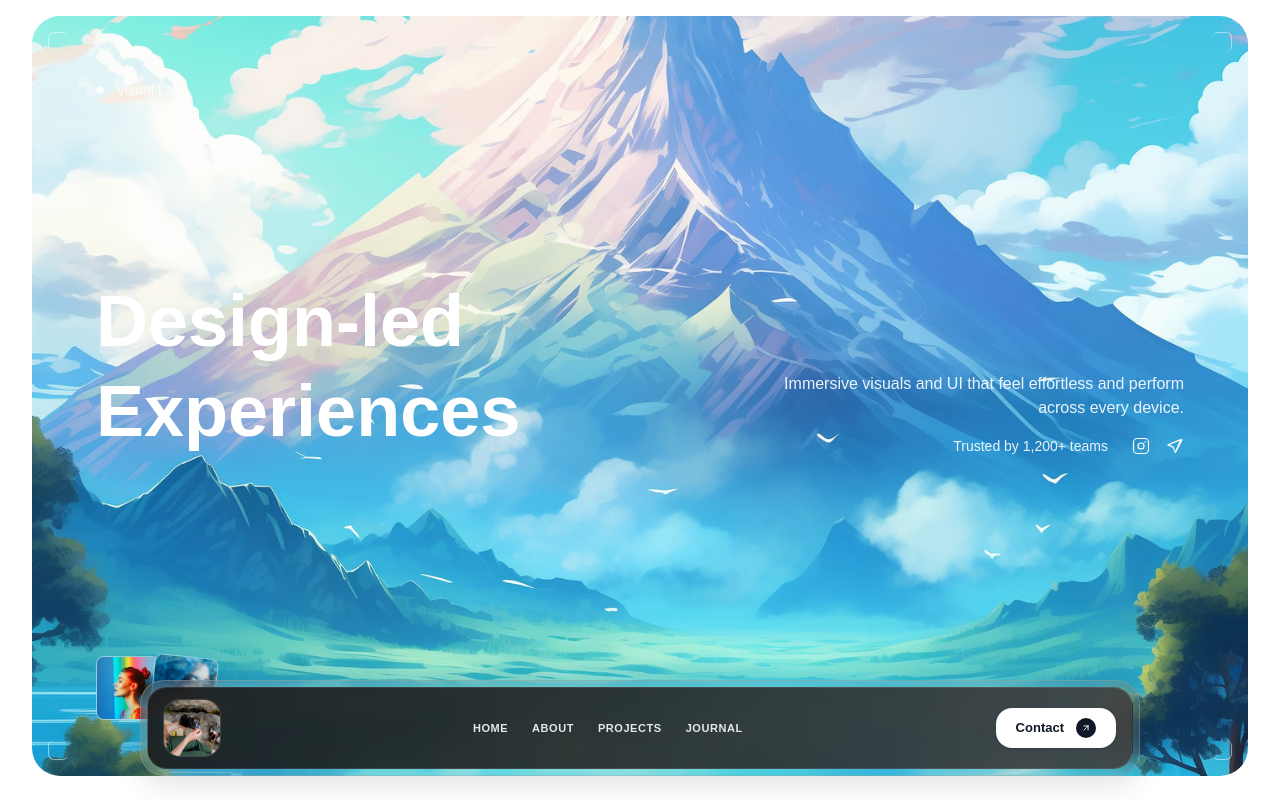
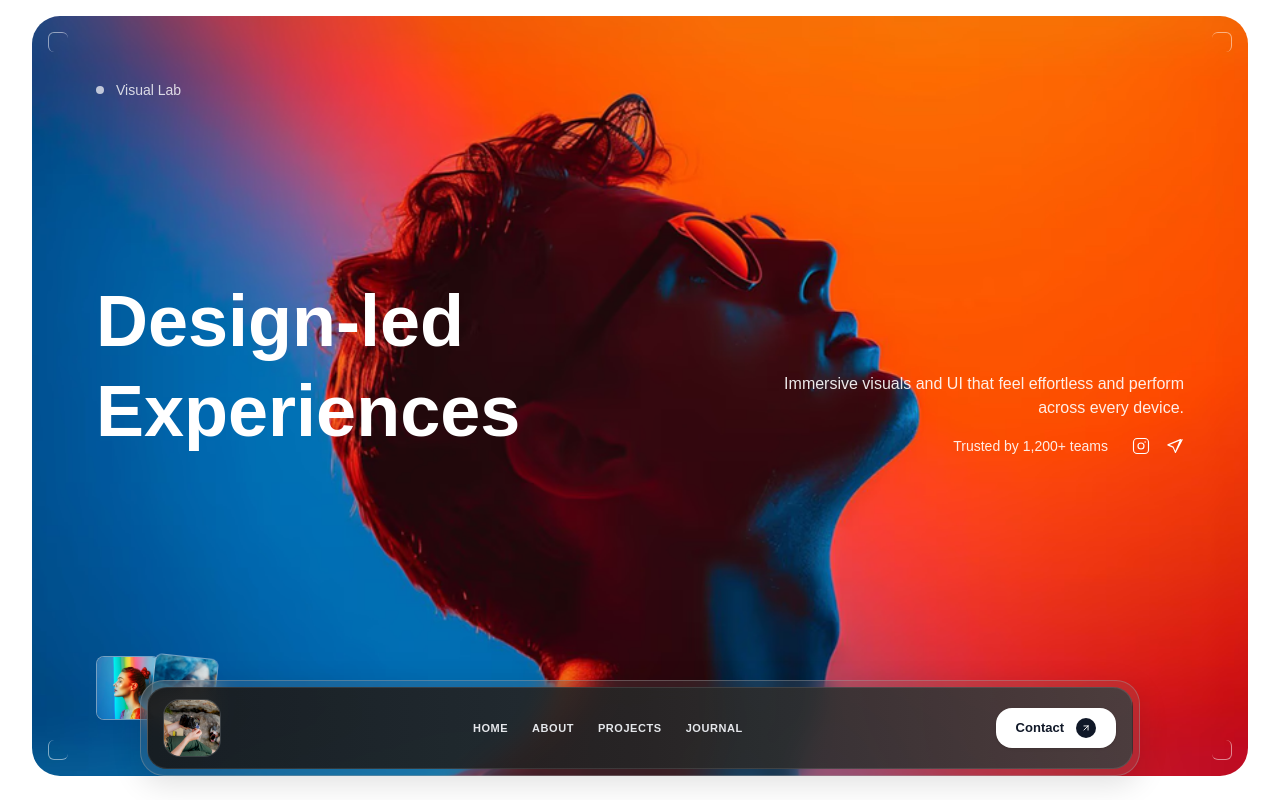
Before and after one commit to siddartha018/neopa, a Next.js app: page / in a window 1280 px wide. Shown: the top 800 px of the page. Built offline with nearby package versions, Linux system fonts and the light colour scheme.

Commit message:
udpated hero image

```diff
--- a/app/components/Hero.tsx
+++ b/app/components/Hero.tsx
@@ -43,7 +43,7 @@ const Hero = () => {
       },
       {
         id: 'hero-3',
-        src: '/images/hero3.avif',
+        src: '/images/hero4.avif',
         alt: 'Vibrant editorial look',
         eyebrow: 'Visual Lab',
         titleLine1: 'Design-led',
```
Also changed, not shown: public/images/hero4.avif (added).
